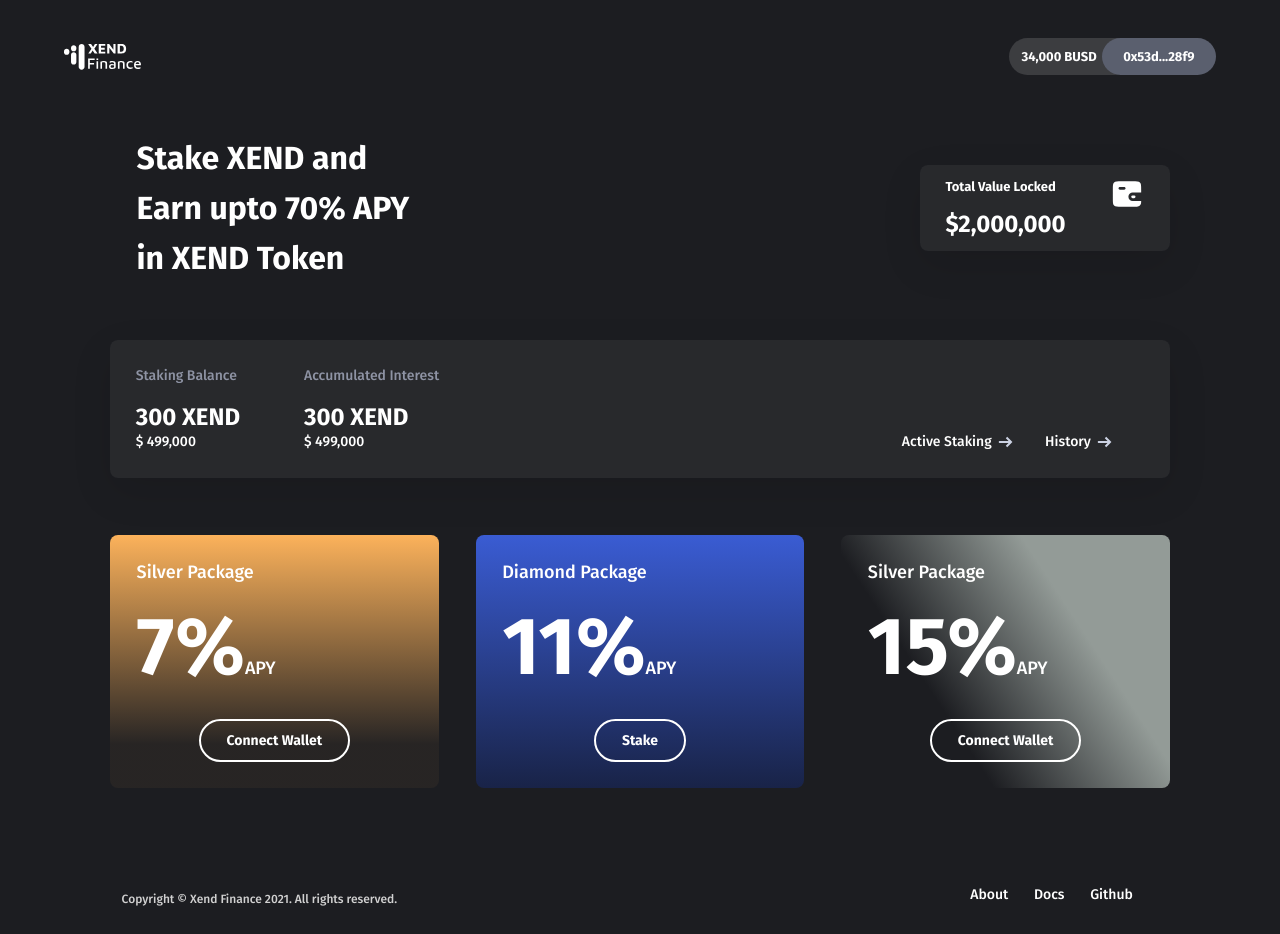
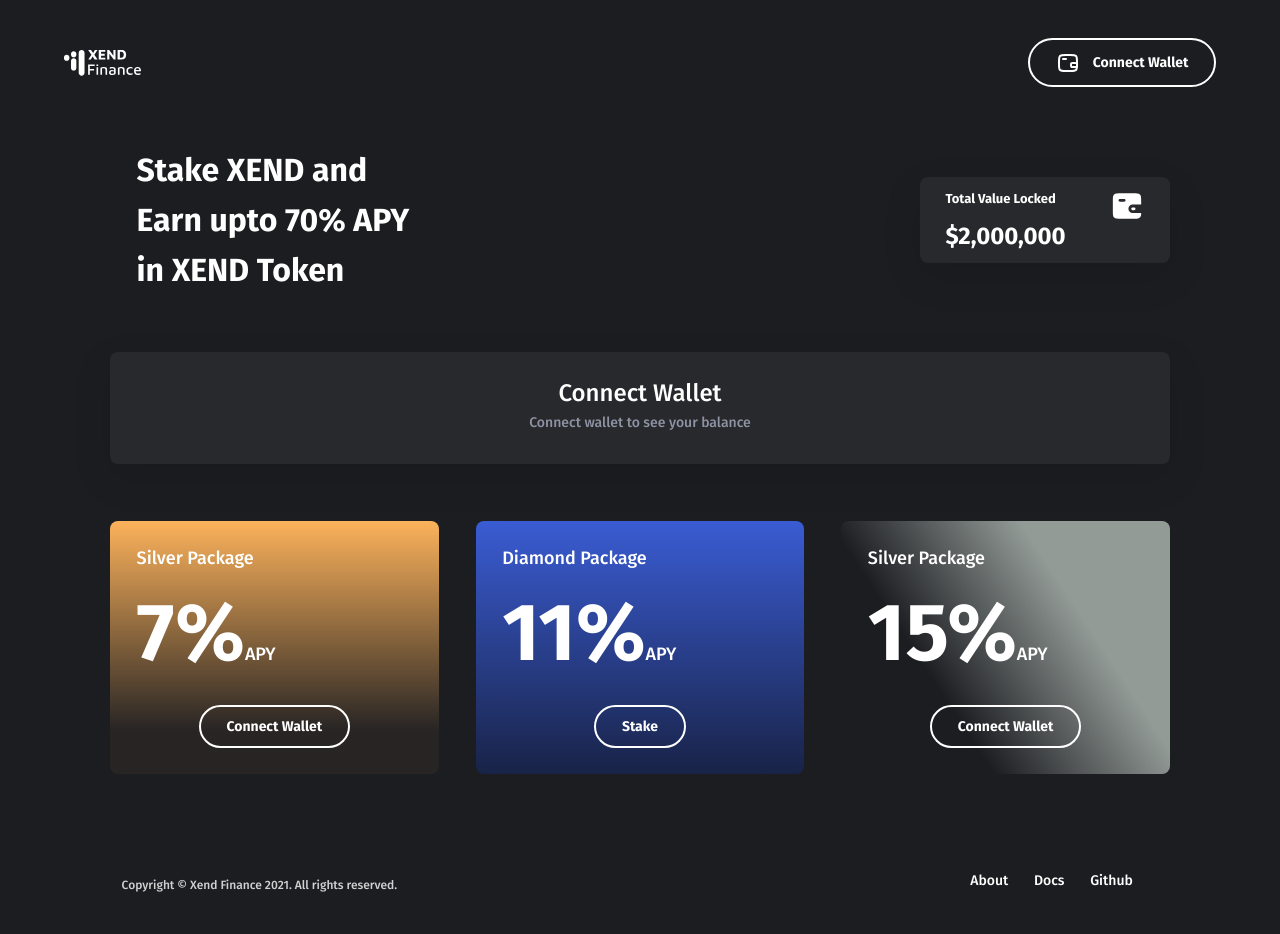
Before and after one commit to xendfinance/assetchain-native-staking-frontend, a React (Create React App) app: page / in a window 1280 px wide. Built offline with nearby package versions, Linux system fonts and the light colour scheme.

Commit message:
dev branch created

```diff
--- a/src/screens/Home.tsx
+++ b/src/screens/Home.tsx
@@ -20,7 +20,7 @@
     const openModal = (open: boolean, type: string) => setModal({open, type})
     const closeModal = () => setModal({open: false, type: ""})
 
-    const [wallet, setWallet] = React.useState(true)
+    const [wallet, setWallet] = React.useState(false)
     const toggleWallet = () => setWallet(!wallet)
 
     return (
```
